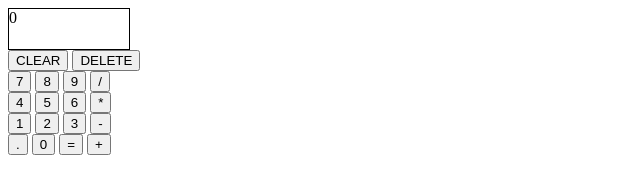
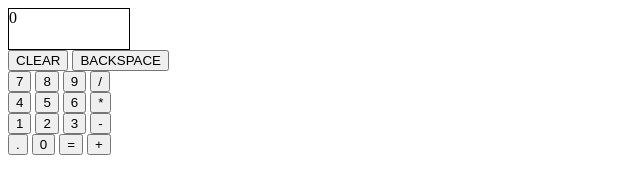
Before and after one commit to assaf-git/calculator, a plain HTML site: page index.html in a window 1280 px wide. Shown: the full height of the page, 0-640 px from the left. Drawn offline with Linux system fonts and the light colour scheme.

Commit message:
Change delete to backspace

```diff
--- a/index.html
+++ b/index.html
@@ -15,7 +15,7 @@
         <div class="buttons">
             <div class="row-1">
                 <button class="clear">CLEAR</button>
-                <button class="delete">DELETE</button>
+                <button class="backspace">BACKSPACE</button>
             </div>
             <div class="row-2">
                 <button id="7" class="numbers">7</button>
```
